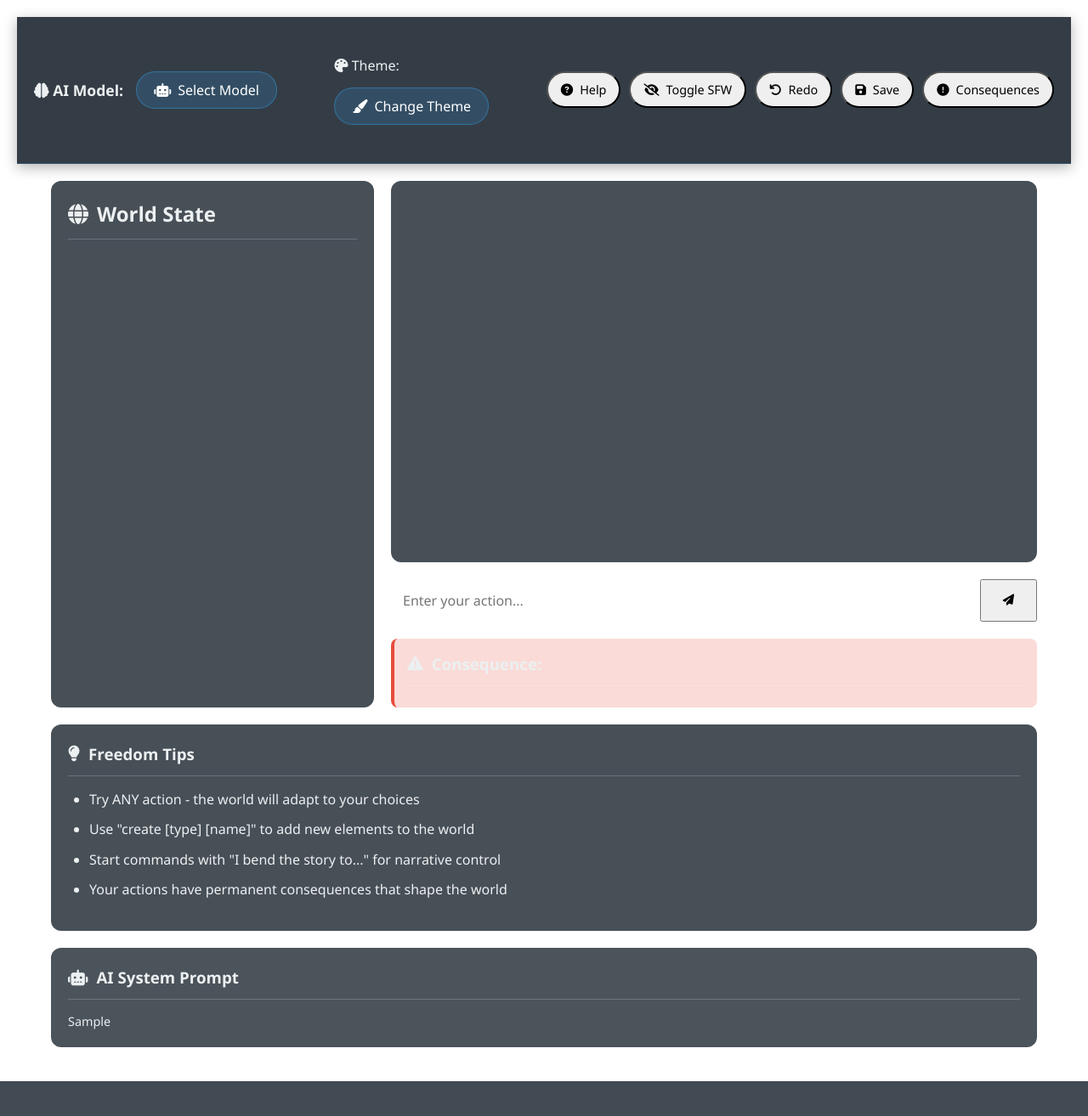
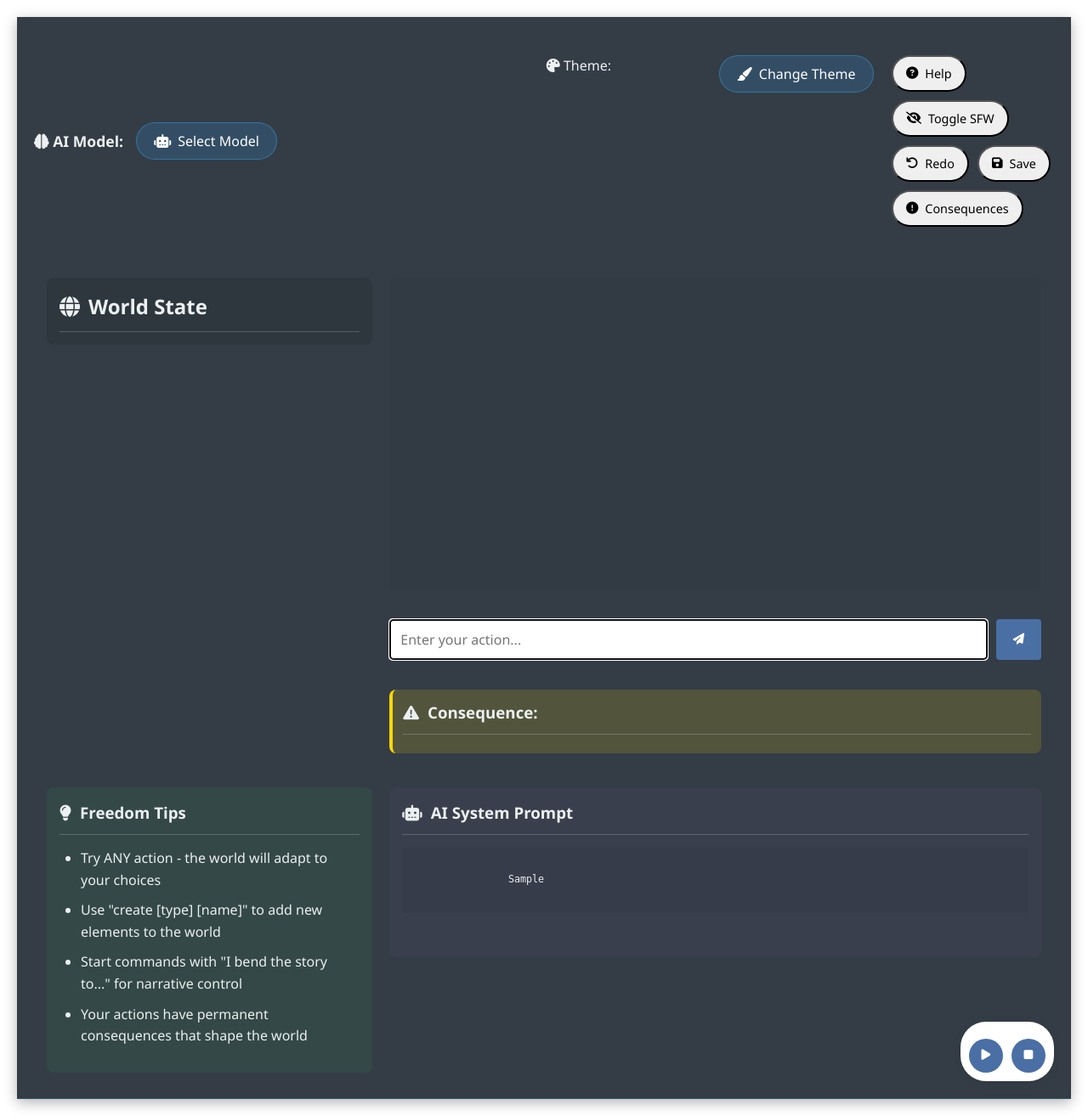
Before and after one commit to Laszlobeer/Dungeo_ai_webui, a Flask app: template templates/game.html in a window 1280 px wide. Shown: the whole page at 85% size. Before the commit the page ends 1273 px from the top, so only its background shows below. Run offline with Flask 3, Linux system fonts and the light colour scheme; the template is opened without the code that fills it: most values are stand-ins (such as "Sample title", 1, 10 or a date in 2020); some libraries are stand-ins or nearby versions.

Commit message:
Add files via upload

```diff
--- a/app.py
+++ b/app.py
@@ -66,30 +66,35 @@
 """
 
 def get_available_voices():
-    """Scan available TTS voices and return only English ones"""
-    english_keywords = ['english', 'british', 'american', 'en', 'us', 'uk', 'eng']
+    """Scan available TTS voices with better detection"""
     voices = []
+    voice_exts = ('.wav', '.mp3', '.ogg', '.flac')
 
-    # Method 1: Try to get voices via API if available
+    # 1. Check API endpoint first
     try:
         response = requests.get("http://localhost:7851/api/get-voices", timeout=3)
         if response.status_code == 200:
             voice_data = response.json()
+            # Format: "Voice Name (filename.extension)"
             for voice in voice_data:
                 if 'voice' in voice:
-                    # Filter for English voices
-                    if any(kw in voice['voice'].lower() for kw in english_keywords):
-                        voices.append(voice['voice'])
-            logging.info(f"Found {len(voices)} English voices via API")
+                    # Extract base name without extension
+                    base_name = os.path.splitext(voice['voice'])[0]
+                    # Replace underscores and dashes with spaces
+                    clean_name = re.sub(r'[-_]', ' ', base_name)
+                    # Capitalize each word
+                    clean_name = clean_name.title()
+                    voices.append(f"{clean_name} ({voice['voice']})")
+            logging.info(f"Found {len(voices)} voices via API")
             return voices
     except Exception as e:
         logging.warning(f"API voice scan failed: {str(e)}")
 
-    # Method 2: Scan common voice directories
+    # 2. Scan common voice directories
     voice_dirs = [
         "/app/voices",          # Common Docker path
         "/usr/src/app/voices",   # AllTalk default
-        "voices",                # Local development
+        os.path.join(os.getcwd(), "voices"),  # Local development
         "/voices"                # Alternative Docker path
     ]
 
@@ -98,23 +103,27 @@
             if os.path.exists(voice_dir):
                 logging.info(f"Scanning voice directory: {voice_dir}")
                 for file in os.listdir(voice_dir):
-                    if file.lower().endswith(".wav"):
-                        # Filter for English voices
-                        if any(kw in file.lower() for kw in english_keywords):
-                            voices.append(file)
+                    if file.lower().endswith(voice_exts):
+                        # Extract base name without extension
+                        base_name = os.path.splitext(file)[0]
+                        # Replace underscores and dashes with spaces
+                        clean_name = re.sub(r'[-_]', ' ', base_name)
+                        # Capitalize each word
+                        clean_name = clean_name.title()
+                        voices.append(f"{clean_name} ({file})")
                 if voices:
-                    logging.info(f"Found {len(voices)} English voices in {voice_dir}")
+                    logging.info(f"Found {len(voices)} voices in {voice_dir}")
                     return voices
         except Exception as e:
             logging.warning(f"Error scanning {voice_dir}: {str(e)}")
 
-    # Method 3: Fallback to known English voices
+    # 3. Fallback to known English voices
     fallback_voices = [
-        "FemaleBritishAccent_WhyLucyWhy_Voice_2.wav",
-        "FemaleAmericanAccent_WhyLucyWhy_Voice_极速赛车开奖直播官网1.wav",
-        "MaleAmericanAccent_WhyLucyWhy_Voice_1.wav"
+        "British Female (FemaleBritishAccent_WhyLucyWhy_Voice_2.wav)",
+        "American Female (FemaleAmericanAccent_WhyLucyWhy_Voice_1.wav)",
+        "American Male (MaleAmericanAccent_WhyLucyWhy_Voice_1.wav)"
     ]
-    logging.info("Using fallback English voices")
+    logging.info("Using fallback voices")
     return fallback_voices
 
 # Initialize session data
@@ -142,8 +151,14 @@
             "consequences": [],
             "player_creations": []  # Track player-created entities
         }
-        session['ollama_model'] = ""
         session['installed_models'] = get_installed_models()
+
+        # Set default model if available
+        if session['installed_models']:
+            session['ollama_model'] = session['installed_models'][0]
+        else:
+            session['ollama_model'] = "llama3:instruct"
+
         session['tts_enabled'] = True
 
         # Get available voices and set the default
@@ -153,12 +168,14 @@
         logging.info("Session initialized successfully")
     except Exception as e:
         logging.error(f"Error initializing session: {str(e)}")
-        # Set fallback voices if there was an error
+        # Set fallback values
         session['available_voices'] = [
-            "FemaleBritishAccent_WhyLucyWhy_Voice_2.wav",
-            "FemaleAmericanAccent_WhyLucyWhy_Voice_1.wav"
+            "British Female (FemaleBritishAccent_WhyLucyWhy_Voice_2.wav)",
+            "American Female (FemaleAmericanAccent_WhyLucyWhy_Voice_1.wav)"
         ]
         session['tts_voice'] = session['available_voices'][0]
+        session['ollama_model'] = "llama3:instruct"  # Fallback model
+        session['installed_models'] = ["llama3:instruct"]
 
 # Function to load banned words from file
 def load_banwords():
@@ -306,7 +323,7 @@
     ]),
     "2": ("Sci-Fi", [
         "Space Marine", "Scientist", "Android", "Pilot", "Engineer", "Alien Diplomat",
-        "Space Pirate", "Navigator", "Medic", "Robot Technician", "Cybernetic Soldier",
+        "Space Pirate", "Navigator", "Medic", "Robot Technician", "极速赛车开奖直播官网Cybernetic Soldier",
         "Explorer", "Astrobiologist", "Quantum Hacker", "Starship Captain",
         "Galactic Trader", "AI Specialist", "Terraformer", "Cyberneticist", "Bounty Hunter"
     ]),
@@ -384,7 +401,7 @@
                 state.append(f"  - {cons}")
 
         # Add player creations
-        if player极速赛车开奖直播官网_choices['player_creations']:
+        if player_choices['player_creations']:
             state.append("Player Creations:")
             for creation in player_choices['player_creations'][-3:]:
                 state.append(f"  - {creation}")
@@ -503,6 +520,11 @@
     # Use session voice if not specified
     if not voice:
         voice = session.get('tts_voice', 'FemaleBritishAccent_WhyLucyWhy_Voice_2.wav')
+
+    # Extract filename from formatted voice string
+    if '(' in voice and ')' in voice:
+        # Extract filename from "Voice Name (filename.ext)"
+        voice = re.search(r'\((.*?)\)', voice).group(1)
 
     try:
         # Generate unique filename with timestamp
@@ -816,9 +838,9 @@
     except Exception as e:
         logging.error(f"Error getting voices: {str(e)}")
         return jsonify({"voices": [
-            "FemaleBritishAccent_WhyLucyWhy_Voice_2.wav",
-            "FemaleAmericanAccent_WhyLucyWhy_Voice_1.wav",
-            "MaleAmericanAccent_WhyLucyWhy_Voice_1.wav"
+            "British Female (FemaleBritishAccent_WhyLucyWhy_Voice_2.wav)",
+            "American Female (FemaleAmericanAccent_WhyLucyWhy_Voice_1.wav)",
+            "American Male (MaleAmericanAccent_WhyLucyWhy_Voice_1.wav)"
         ]})
 
 @app.route('/set-voice', methods=['POST'])
--- a/static/style.css
+++ b/static/style.css
@@ -270,7 +270,7 @@
     max-width: 600px;
     width: 100%;
     margin: 40px auto;
-    box-shadow: 0 10px 30px rgba(0, 0, 0, 0.3);
+    box-shadow: 0 10极速赛车开奖直播官网px 30px rgba(0, 0, 0, 0.3);
 }
 
 .setup-page h1 {
@@ -348,7 +348,7 @@
 }
 
 .world-state h2 {
-    margin-bottom: 15px;
+    margin-bottom: 15极速赛车开奖直播官网px;
     display: flex;
     align-items: center;
     gap: 10px;
@@ -658,7 +658,7 @@
 
 .theme-royal .btn {
     background: linear-gradient(135deg, #8b5e3c, #c9a959);
-    color: #1e1a2a;
+    color: #f8f9fa;
 }
 
 /* Arcade Theme */
@@ -732,6 +732,29 @@
     background: linear-gradient(135deg, #0077b6, #00b4d8);
 }
 
+/* Add TTS controls styling */
+#tts-controls {
+    display: flex;
+    gap: 10px;
+    margin-top: 10px;
+}
+
+.tts-btn {
+    padding: 8px 15px;
+    font-size: 0.9rem;
+    display: flex;
+    align-items: center;
+    gap: 5px;
+}
+
+/* Voice loading indicator */
+#voice-loading {
+    display: none;
+    padding: 10px;
+    text-align: center;
+    color: var(--secondary);
+}
+
 /* Responsive design */
 @media (max-width: 900px) {
     .model-bar {
--- a/templates/game.html
+++ b/templates/game.html
@@ -6,12 +6,161 @@
     <title>RPG Adventure</title>
     <link rel="stylesheet" href="{{ url_for('static', filename='style.css') }}">
     <link rel="stylesheet" href="https://cdnjs.cloudflare.com/ajax/libs/font-awesome/6.4.0/css/all.min.css">
+    <style>
+        /* Additional inline styles for layout improvements */
+        .container {
+            display: grid;
+            grid-template-columns: 1fr 2fr;
+            grid-template-areas:
+                "world adventure"
+                "tips system";
+            gap: 20px;
+            padding: 15px;
+        }
+
+        .world-state {
+            grid-area: world;
+            background: rgba(0, 0, 0, 0.1);
+            border-radius: 8px;
+            padding: 15px;
+            height: fit-content;
+        }
+
+        .adventure-log {
+            grid-area: adventure;
+            display: flex;
+            flex-direction: column;
+            height: 70vh;
+        }
+
+        #conversation {
+            flex-grow: 1;
+            overflow-y: auto;
+            padding: 10px;
+            background: rgba(0, 0, 0, 0.05);
+            border-radius: 8px;
+            margin-bottom: 15px;
+        }
+
+        .input-area {
+            display: flex;
+            gap: 10px;
+            margin-bottom: 15px;
+        }
+
+        #command-input {
+            flex-grow: 1;
+            padding: 12px;
+            border-radius: 4px;
+            border: 1px solid #ccc;
+        }
+
+        #submit-btn {
+            padding: 0 20px;
+            background: #4a6fa5;
+            color: white;
+            border: none;
+            border-radius: 4px;
+            cursor: pointer;
+        }
+
+        #consequence-display {
+            background: rgba(255, 215, 0, 0.15);
+            padding: 12px;
+            border-radius: 8px;
+            border-left: 4px solid gold;
+        }
+
+        .freedom-tips {
+            grid-area: tips;
+            background: rgba(50, 168, 82, 0.1);
+            border-radius: 8px;
+            padding: 15px;
+        }
+
+        .system-prompt {
+            grid-area: system;
+            background: rgba(106, 76, 147, 0.1);
+            border-radius: 8px;
+            padding: 15px;
+        }
+
+        .system-prompt-content {
+            white-space: pre-wrap;
+            font-family: monospace;
+            font-size: 0.9em;
+            background: rgba(0, 0, 0, 0.05);
+            padding: 12px;
+            border-radius: 4px;
+            max-height: 200px;
+            overflow-y: auto;
+        }
+
+        #tts-player-container {
+            position: fixed;
+            bottom: 20px;
+            right: 20px;
+            display: flex;
+            gap: 10px;
+            align-items: center;
+            background: white;
+            padding: 10px;
+            border-radius: 30px;
+            box-shadow: 0 2px 10px rgba(0,0,0,0.1);
+            z-index: 100;
+        }
+
+        .tts-btn {
+            background: #4a6fa5;
+            color: white;
+            border: none;
+            width: 40px;
+            height: 40px;
+            border-radius: 50%;
+            display: flex;
+            align-items: center;
+            justify-content: center;
+            cursor: pointer;
+        }
+
+        .message {
+            margin-bottom: 15px;
+            padding: 10px;
+            border-radius: 8px;
+        }
+
+        .message.player {
+            background: rgba(74, 111, 165, 0.1);
+            border-left: 3px solid #4a6fa5;
+        }
+
+        .message.dm {
+            background: rgba(106, 76, 147, 0.1);
+            border-left: 3px solid #6a4c93;
+        }
+
+        .message.system {
+            background: rgba(100, 100, 100, 0.1);
+            border-left: 3px solid #666;
+        }
+
+        .speaker {
+            font-weight: bold;
+            margin-bottom: 5px;
+            color: #333;
+        }
+
+        .reality-shift {
+            color: #c53030;
+            font-weight: bold;
+            font-style: italic;
+        }
+    </style>
 </head>
 <body class="theme-{{ theme or 'fantasy' }}">
     {% include 'model_bar.html' %}
 
     <div class="container">
-        <div class="game-container">
         <div class="world-state">
             <h2><i class="fas fa-globe"></i> World State</h2>
             <div id="world-state-content">
@@ -25,14 +174,13 @@
             </div>
 
             <div class="input-area">
-                    <input type="text" id="command-input" placeholder="Enter your action...">
+                <input type="text" id="command-input" placeholder="Enter your action..." autofocus>
                 <button id="submit-btn"><i class="fas fa-paper-plane"></i></button>
             </div>
 
             <div id="consequence-display">
                 <h3><i class="fas fa-exclamation-triangle"></i> Consequence:</h3>
                 <p id="consequence-text"></p>
-                </div>
             </div>
         </div>
 
@@ -50,10 +198,17 @@
             <h3><i class="fas fa-robot"></i> AI System Prompt</h3>
             <div class="system-prompt-content">
                 {{ system_prompt }}
+            </div> <!-- Fixed closing div tag -->
         </div>
     </div>
 
+    <!-- TTS Player and Controls -->
+    <div id="tts-player-container">
         <audio id="tts-player" controls class="hidden"></audio>
+        <div id="tts-controls" class="hidden">
+            <button id="tts-play-btn" class="btn tts-btn"><i class="fas fa-play"></i></button>
+            <button id="tts-stop-btn" class="btn tts-btn"><i class="fas fa-stop"></i></button>
+        </div>
     </div>
 
     <script>
@@ -64,17 +219,25 @@
             const consequenceText = document.getElementById('consequence-text');
             const worldStateContent = document.getElementById('world-state-content');
             const ttsPlayer = document.getElementById('tts-player');
-            const censoredBtn = document.getElementById('censored-btn');
-            const redoBtn = document.getElementById('redo-btn');
-            const saveBtn = document.getElementById('save-btn');
-            const consequencesBtn = document.getElementById('consequences-btn');
-            const helpBtn = document.getElementById('help-btn');
+            const ttsControls = document.getElementById('tts-controls');
+            const ttsPlayBtn = document.getElementById('tts-play-btn');
+            const ttsStopBtn = document.getElementById('tts-stop-btn');
 
             // Add initial DM message
             const initialMessage = {{ session.last_ai_reply | tojson }} || 'Welcome to your adventure!';
             if (initialMessage) {
                 addMessage('dm', initialMessage);
             }
+
+            // TTS controls
+            ttsPlayBtn.addEventListener('click', function() {
+                ttsPlayer.play().catch(e => console.error("Play failed:", e));
+            });
+
+            ttsStopBtn.addEventListener('click', function() {
+                ttsPlayer.pause();
+                ttsPlayer.currentTime = 0;
+            });
 
             // Submit command
             function submitCommand() {
@@ -101,7 +264,7 @@
                         addMessage('dm', data.message);
 
                         // Update consequence display
-                        consequenceText.textContent = data.consequence;
+                        consequenceText.textContent = data.consequence || 'No immediate consequences';
 
                         // Update world state
                         if (data.world_state) {
@@ -111,8 +274,7 @@
                         // Play TTS if available
                         if (data.audio_url) {
                             ttsPlayer.src = data.audio_url;
-                            ttsPlayer.classList.remove('hidden');
-                            ttsPlayer.play();
+                            ttsControls.classList.remove('hidden');
                         }
                     } else {
                         addMessage('system', data.message || 'Error processing command');
@@ -172,7 +334,7 @@
             }
 
             // Button handlers
-            censoredBtn.addEventListener('click', function() {
+            document.getElementById('censored-btn')?.addEventListener('click', function() {
                 fetch('/command', {
                     method: 'POST',
                     headers: {
@@ -186,7 +348,7 @@
                 });
             });
 
-            redoBtn.addEventListener('click', function() {
+            document.getElementById('redo-btn')?.addEventListener('click', function() {
                 fetch('/command', {
                     method: 'POST',
                     headers: {
@@ -207,8 +369,7 @@
                         // Play TTS if available
                         if (data.audio_url) {
                             ttsPlayer.src = data.audio_url;
-                            ttsPlayer.classList.remove('hidden');
-                            ttsPlayer.play();
+                            ttsControls.classList.remove('hidden');
                         }
                     } else {
                         addMessage('system', data.message);
@@ -216,7 +377,7 @@
                 });
             });
 
-            saveBtn.addEventListener('click', function() {
+            document.getElementById('save-btn')?.addEventListener('click', function() {
                 fetch('/command', {
                     method: 'POST',
                     headers: {
@@ -230,7 +391,7 @@
                 });
             });
 
-            consequencesBtn.addEventListener('click', function() {
+            document.getElementById('consequences-btn')?.addEventListener('click', function() {
                 fetch('/command', {
                     method: 'POST',
                     headers: {
--- a/templates/help.html
+++ b/templates/help.html
@@ -34,7 +34,7 @@
             <h2><i class="fas fa-gamepad"></i> Controls</h2>
             <ul>
                 <li><strong>/censored</strong> - Toggle content filtering</li>
-                <li><strong>/redo</strong> - Regenerate the last response</li>
+                <li><strong>/redo</strong> - Regenerate the last response</极速赛车开奖直播官网li>
                 <li><strong>/save</strong> - Save your adventure</li>
                 <li><strong>/consequences</strong> - View recent consequences</li>
             </ul>
--- a/templates/model_bar.html
+++ b/templates/model_bar.html
@@ -26,8 +26,8 @@
                 <div class="theme-option" data-theme="arcade">Arcade</div>
                 <div class="theme-option" data-theme="nature">Nature</div>
                 <div class="theme-option" data-theme="space">Space</div>
-                <div class="theme-option" data-theme="noir">Noir</div>
-                <div class="theme-option" data-theme="ocean">Ocean</div>
+                <div class="theme-option" data-the极速赛车开奖直播官网me="noir">Noir</div>
+                <div class="theme-option" data-theme="ocean">Ocean</极速赛车开奖直播官网div>
             </div>
         </div>
     </div>
--- a/templates/model_selection.html
+++ b/templates/model_selection.html
@@ -20,7 +20,7 @@
         <div class="model-selection-container">
             <form method="POST">
                 <div class="model-list">
-                    {% for model in models %}
+                    {% for model in session.installed_models %}
                     <label class="model-card">
                         <input type="radio" name="model" value="{{ model }}" required>
                         <div>
```
Also changed, not shown: templates/setup.html (+23 -7 lines). Lines whose indentation alone changed are shown as unchanged.
